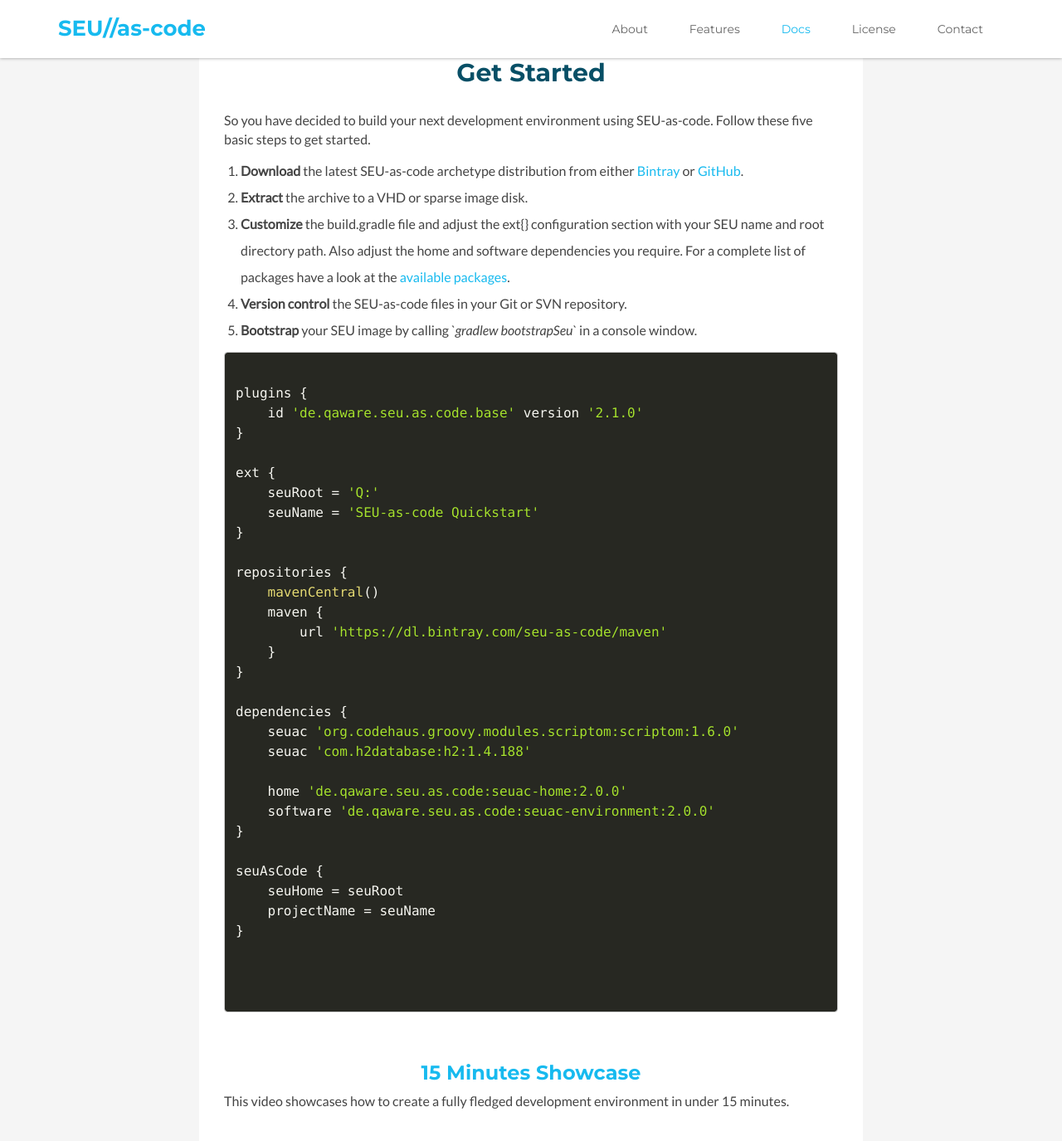
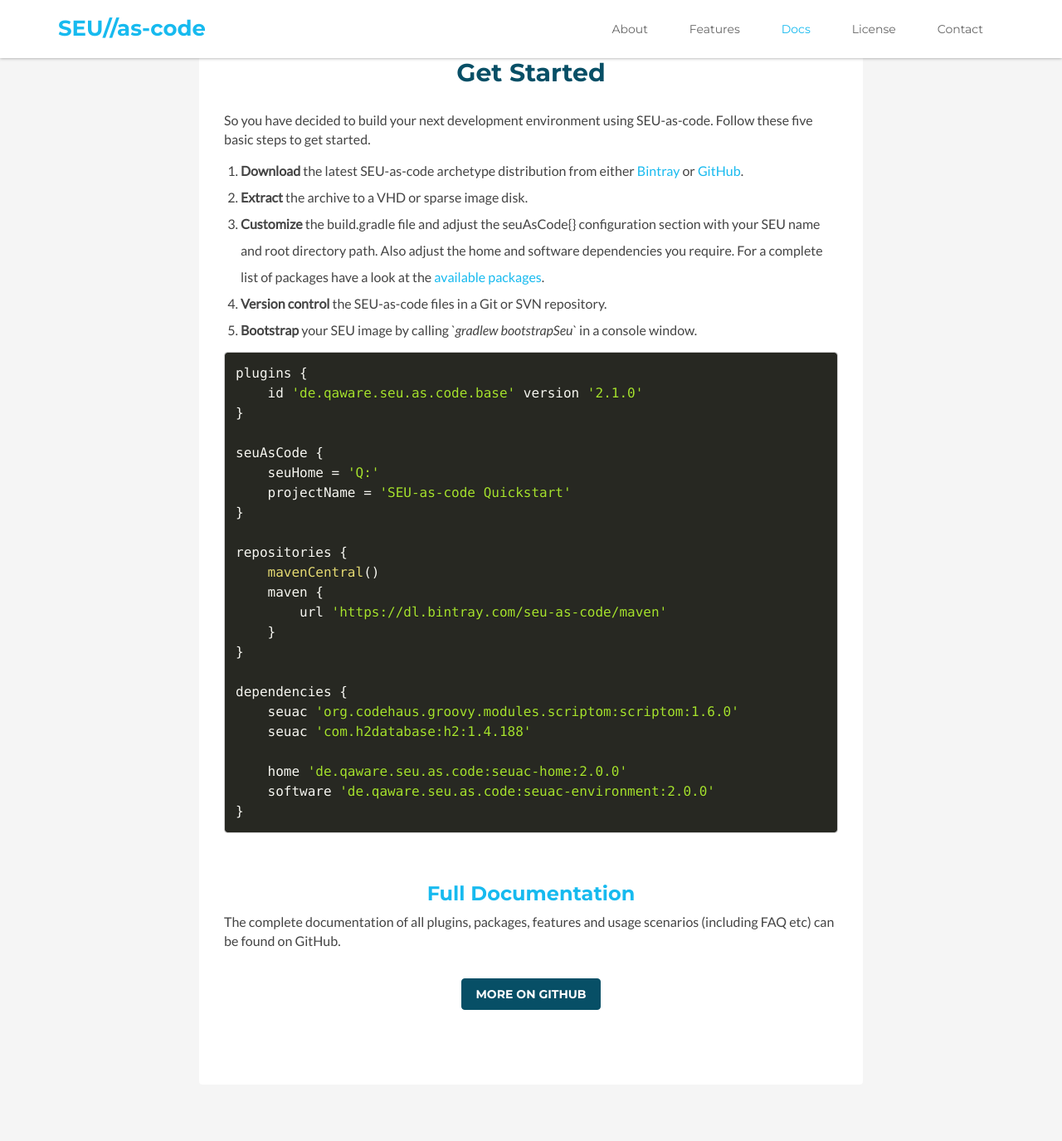
Before and after one commit to seu-as-code/seu-as-code.github.io, a Jekyll site: the page built from index.html, in a window 1280 px wide and 1400 px high, scrolled down 1788 px. Shown: the top 1375 px of the window at 83% size. Built offline with Jekyll 4.4.1, drawn with Linux system fonts in a browser that asks for light colours; comment, search, counter and statistics services are not loaded.

Commit message:
Added quick start guide to docs.

```diff
--- a/_includes/docs.html
+++ b/_includes/docs.html
@@ -18,13 +18,13 @@
                       <strong>Extract</strong> the archive to a VHD or sparse image disk.
                     </li>
                     <li>
-                      <strong>Customize</strong> the build.gradle file and adjust the ext{} configuration
+                      <strong>Customize</strong> the build.gradle file and adjust the seuAsCode{} configuration
                       section with your SEU name and root directory path. Also adjust the home and software
                       dependencies you require. For a complete list of packages have a look at the
                       <a href="https://github.com/seu-as-code/seu-as-code.packages">available packages</a>.
                     </li>
                     <li>
-                      <strong>Version control</strong> the SEU-as-code files in your Git or SVN repository.
+                      <strong>Version control</strong> the SEU-as-code files in a Git or SVN repository.
                     </li>
                     <li>
                       <strong>Bootstrap</strong> your SEU image by calling <i>`gradlew bootstrapSeu`</i> in a console window.
@@ -32,14 +32,13 @@
                 </ol>
                 <div class="code-block">
                     <!--//Use Prismjs - http://prismjs.com/index.html#basic-usage -->
-                    <pre><code class="language-groovy">
-plugins {
+                    <pre><code class="language-groovy">plugins {
     id 'de.qaware.seu.as.code.base' version '2.1.0'
 }
 
-ext {
-    seuRoot = 'Q:'
-    seuName = 'SEU-as-code Quickstart'
+seuAsCode {
+    seuHome = 'Q:'
+    projectName = 'SEU-as-code Quickstart'
 }
 
 repositories {
@@ -55,23 +54,21 @@ dependencies {
 
     home 'de.qaware.seu.as.code:seuac-home:2.0.0'
     software 'de.qaware.seu.as.code:seuac-environment:2.0.0'
-}
-
-seuAsCode {
-    seuHome = seuRoot
-    projectName = seuName
-}
-
-
-                     </code></pre>
+}                     </code></pre>
                 </div><!--//code-block-->
             </div><!--//block-->
 
+            <!--//
             <div class="block">
                 <h3 class="sub-title text-center">15 Minutes Showcase</h3>
                 <p>This video showcases how to create a fully fledged development environment in under 15 minutes.</p>
-
-            </div><!--//block-->
+                <div class="code-block">
+                  <video width="320" height="240" controls>
+                    <source src="{{ site.baseurl }}public/video/seu-as-code.mp4" type="video/mp4">
+                  Your browser does not support the video tag.
+                  </video>
+                </div>
+            </div>-->
 
             <div class="block">
                 <h3 class="sub-title text-center">Full Documentation</h3>
```
